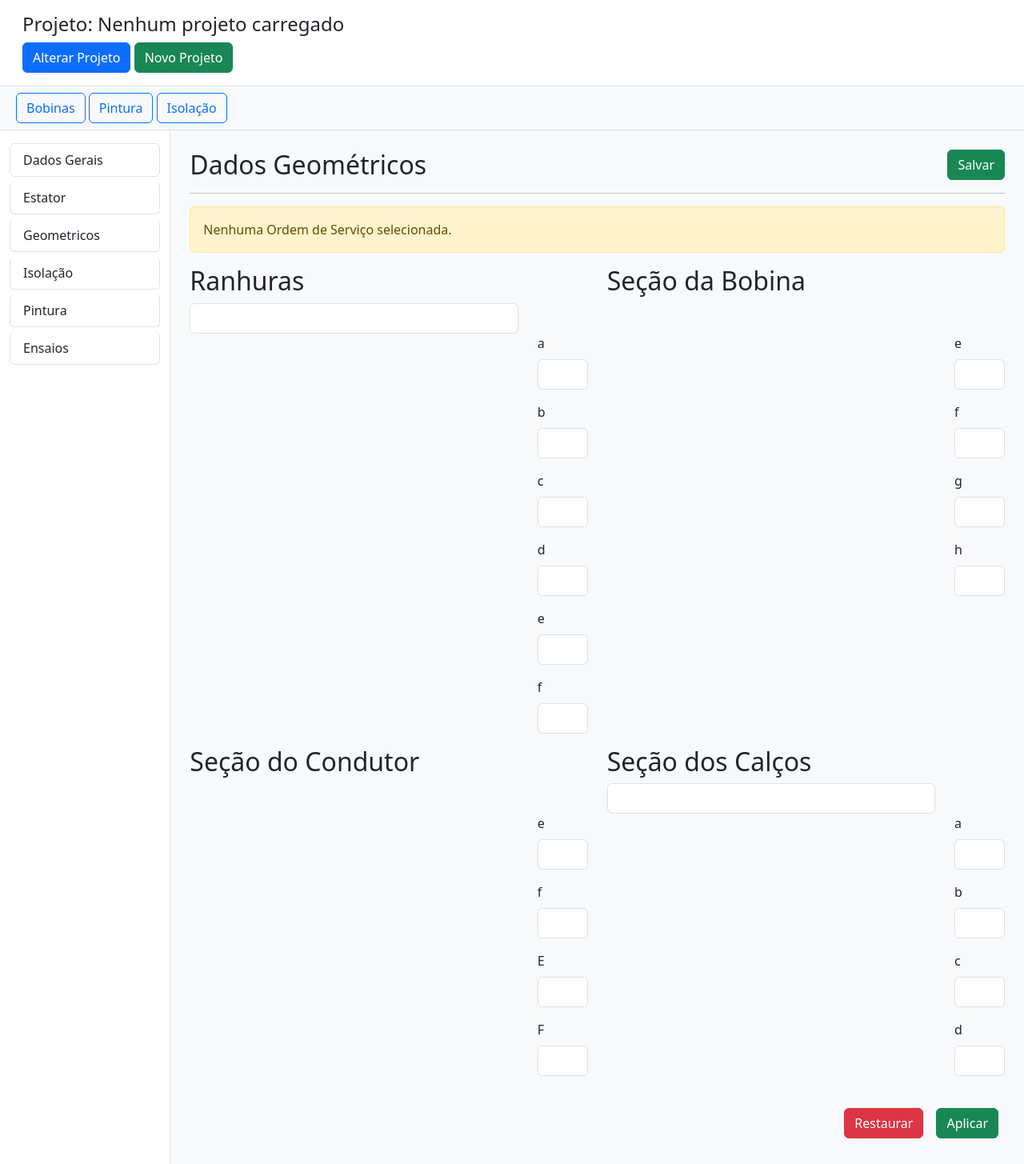
After one commit to marcelloneto/sistema_geradores, a Django app: page /geometricos/ in a window 1280 px wide. The commit adds this page. Shown: the whole page at 80% size. Run offline with Django 5.2, Linux system fonts and the light colour scheme; data comes from the database, SQL or seed files in the repository; both versions use the stored data as it was after the commit.

Commit message:
adição da pagina de geometricos, ainda falta fotos

```diff
--- a/operacao/forms.py
+++ b/operacao/forms.py
@@ -1,5 +1,5 @@
 from django import forms
-from cadastros.models import DadosEstator
+from cadastros.models import DadosEstator,DadosGeometricosMaquina
 
 
 class DadosEstatorForm(forms.ModelForm):
@@ -67,19 +67,120 @@ class DadosEstatorForm(forms.ModelForm):
         ]
 
     def obter_bobinado(self):
+
         return self.obter_grupo(self.BOBINADO)
 
     def obter_nucleo(self):
+
         return self.obter_grupo(self.NUCLEO)
 
-    def obter_dados_grupo(self, grupo):
-        return {
-            campo: self.cleaned_data.get(campo)
+
+class DadosGeometricosForm(forms.ModelForm):
+
+    RANHURA = [
+
+        "ranhura_a",
+        "ranhura_b",
+        "ranhura_c",
+        "ranhura_d",
+        "ranhura_e",
+        "ranhura_f",
+    ]
+
+    BOBINA = [
+        "bobina_e",
+        "bobina_f",
+        "bobina_g",
+        "bobina_h",
+    ]
+
+    CONDUTOR = [
+        "condutor_e",
+        "condutor_f",
+        "condutor_E_iso",
+        "condutor_F_iso",
+    ]
+
+    CALCO = [
+
+        "calco_a",
+        "calco_b",
+        "calco_c",
+        "calco_d",
+    ]
+
+    LABELS = {
+
+        # Ranhura
+        "ranhura_a": "a",
+        "ranhura_b": "b",
+        "ranhura_c": "c",
+        "ranhura_d": "d",
+        "ranhura_e": "e",
+        "ranhura_f": "f",
+
+        # Bobina
+        "bobina_e": "e",
+        "bobina_f": "f",
+        "bobina_g": "g",
+        "bobina_h": "h",
+
+        # Condutor
+        "condutor_e": "e",
+        "condutor_f": "f",
+        "condutor_E_iso": "E",
+        "condutor_F_iso": "F",
+
+        # Calço
+        "calco_a": "a",
+        "calco_b": "b",
+        "calco_c": "c",
+        "calco_d": "d",
+    }
+
+    class Meta:
+        model = DadosGeometricosMaquina
+        exclude = ["maquina"]
+
+    def __init__(self, *args, **kwargs):
+        super().__init__(*args, **kwargs)
+
+        for field in self.fields.values():
+            field.widget.attrs.update({
+                "class": "form-control"
+            })
+
+            if isinstance(field, forms.DecimalField):
+                field.widget.attrs.update({
+                    "step": "0.01"
+                })
+
+            elif isinstance(field, forms.IntegerField):
+                field.widget.attrs.update({
+                    "step": "1",
+                    "min": "0"
+                })
+
+        for campo, label in self.LABELS.items():
+
+            if campo in self.fields:
+                self.fields[campo].label = label
+
+    def obter_grupo(self, grupo):
+        return [
+            self[campo]
             for campo in grupo
-        }
+            if campo in self.fields
+        ]
 
-    def obter_dados_bobinado(self):
-        return self.obter_dados_grupo(self.BOBINADO)
+    def obter_ranhura(self):
+        return self.obter_grupo(self.RANHURA)
 
-    def obter_dados_nucleo(self):
-        return self.obter_dados_grupo(self.NUCLEO)
+    def obter_bobina(self):
+        return self.obter_grupo(self.BOBINA)
+
+    def obter_condutor(self):
+        return self.obter_grupo(self.CONDUTOR)
+
+    def obter_calco(self):
+        return self.obter_grupo(self.CALCO)
--- a/operacao/services/session_service.py
+++ b/operacao/services/session_service.py
@@ -1,3 +1,5 @@
+
+
 class SessionService:
     def __init__(self,secao):
         self.secao = secao
@@ -17,6 +19,7 @@ class SessionService:
 
 
     def limpar_estator_(self,request):
+
         request.session.pop(f"{self.secao}_temp", None)
         request.session.modified = True
 
@@ -42,6 +45,12 @@ class SessionService:
     @staticmethod
     def limpar_temp_se_trocar_os(request, os_numero,):
         os_anterior = request.session.get("os_anterior")
+        SECOES  = ["estator","geometricos","isolacao","pintura","ensaios"]
 
         if os_anterior and os_anterior != os_numero:
-            SessionService.limpar_temp_secao(request)
+            print(list(request.session.keys()))
+            for secao in SECOES:
+                print(secao)
+                if f"{secao}_temp" in request.session:
+                    print(request.session[f"{secao}_temp"])
+                    request.session.pop(f"{secao}_temp", None)
--- a/operacao/templates/operacao/base.html
+++ b/operacao/templates/operacao/base.html
@@ -83,8 +83,8 @@
                     Estator
                 </a>
 
-                <a href="#" class="list-group-item">
-                    Condutor
+                <a href="{% url 'operacao:geometricos' %}" class="list-group-item">
+                    Geometricos
                 </a>
 
                 <a href="#" class="list-group-item">
--- a/operacao/templates/operacao/estator.html
+++ b/operacao/templates/operacao/estator.html
@@ -4,7 +4,7 @@
 <div class="d-flex justify-content-between align-items-center mb-3">
     <h2 class="mb-0">Dados do Estator</h2>
 
-    <button class="btn btn-success" name="salvar_estator">Salvar</button>
+    <button type="submit" form="estator" class="btn btn-success" name="salvar">Salvar</button>
 
 </div>
 <hr>
@@ -29,7 +29,7 @@
 
 {% endif %}
 
-<form method="post">
+<form id="estator" method="post">
     {% csrf_token %}
 
     <h3>Bobinado</h3>
@@ -92,6 +92,6 @@
         </button>
     </div>
 </form>
-<pre>{{ estator_temp }}</pre>
+
 
 {% endblock %}
--- /dev/null
+++ b/operacao/templates/operacao/geometricos.html
@@ -0,0 +1,139 @@
+{% extends 'operacao/base.html' %}
+
+{% block content %}
+<div class="d-flex justify-content-between align-items-center mb-3">
+    <h2 class="mb-0">Dados Geométricos</h2>
+
+    <button type="submit" form="geometria" class="btn btn-success" name="salvar">Salvar</button>
+
+</div>
+<hr>
+
+{% if not ordem_selecionada %}
+
+    <div class="alert alert-warning">
+        Nenhuma Ordem de Serviço selecionada.
+    </div>
+
+{% elif not ordem_selecionada.maquina %}
+
+    <div class="alert alert-warning">
+        Esta OS não possui máquina vinculada.
+    </div>
+
+{% elif not dados_geometricos %}
+
+    <div class="alert alert-info">
+        Esta máquina ainda não possui dados de estator cadastrados.
+    </div>
+
+{% endif %}
+
+<form id="geometria" method="post">
+    {% csrf_token %}
+
+    <div class="row">
+
+    <div class="col-md-5">
+
+        <h2>Ranhuras</h2>
+
+        {{ form.tipo_ranhura }}
+
+    </div>
+    <div class="col-md-1"></div>
+    <div class="col-md-5"><h2>Seção da Bobina</h2></div>
+    <div class="col-md-1"></div>
+    <div class="col-md-5"></div>
+
+    <div class="col-md-1">
+        {% for field in campos_ranhura %}
+            <div class="mb-3">
+                <label class="form-label">
+                    {{ field.label }}
+                </label>
+
+                {{ field }}
+            </div>
+        {% endfor %}
+
+    </div>
+
+    <div class="col-md-5"></div>
+
+    <div class="col-md-1">
+
+        {% for field in campos_bobina %}
+            <div class="mb-3">
+                <label class="form-label">
+                    {{ field.label }}
+                </label>
+
+                {{ field }}
+            </div>
+        {% endfor %}
+
+    </div>
+
+    <div class="col-md-6"><h2>Seção do Condutor</h2></div>
+
+    <div class="col-md-5">
+        <h2>Seção dos Calços</h2>
+
+        {{ form.tipo_calco }}
+    </div>
+
+    <div class="col-md-1"></div>
+    <div class="col-md-5"></div>
+
+    <div class="col-md-1">
+
+        {% for field in campos_condutor %}
+            <div class="mb-3">
+                <label class="form-label">
+                    {{ field.label }}
+                </label>
+
+                {{ field }}
+            </div>
+        {% endfor %}
+
+    </div>
+
+    <div class="col-md-5"></div>
+
+    <div class="col-md-1">
+
+        {% for field in campos_calco %}
+            <div class="mb-3">
+                <label class="form-label">
+                    {{ field.label }}
+                </label>
+
+                {{ field }}
+            </div>
+        {% endfor %}
+
+    </div>
+
+    <div class="d-flex justify-content-end mt-3">
+        <button
+            type="submit"
+            name="restaurar"
+            class="btn btn-danger m-2">
+            Restaurar
+        </button>
+        <button
+            type="submit"
+            name="aplicar_estator"
+            class="btn btn-success m-2">
+            Aplicar
+        </button>
+    </div>
+
+</div>
+
+</form>
+
+
+{% endblock %}
--- a/operacao/urls.py
+++ b/operacao/urls.py
@@ -7,4 +7,5 @@ app_name = "operacao"
 urlpatterns = [
     path("", views.home, name="home"),
     path("estator/", views.EstatorView.estator, name="estator"),
+    path("geometricos/", views.GeometricosView.geometricos, name="geometricos"),
 ]
--- a/operacao/views.py
+++ b/operacao/views.py
@@ -6,7 +6,7 @@ from operacao.services.session_service import SessionService
 
 
 def home(request):
-    ordemservice = OrdemService('estator')
+    ordemservice = OrdemService('home')
 
     ordem_selecionada = ordemservice.obter_ordem_selecionada(
         request
@@ -22,41 +22,87 @@ def home(request):
 class EstatorView:
     @staticmethod
     def estator(request):
-        sessionservice = SessionService('estator')
-        ordemservice =  OrdemService('estator')
+        secao = 'estator'
+        sessionservice = SessionService(secao)
+        ordemservice =  OrdemService(secao)
         ordem_selecionada = ordemservice.obter_ordem_selecionada(
             request
         )
 
-        service = BaseService('estator')
+        baseservice = BaseService(secao)
 
         sessionservice.atualizar_os_anterior(request)
 
         ordens = ordemservice.listar_ordens()
 
-        dados_estator = service.obter_dados(
+        dados = baseservice.obter_dados(
             ordem_selecionada,
         )
 
         if request.method == "POST":
-            form = service.processar_post(
+            form = baseservice.processar_post(
                 request,
-                dados_estator
+                dados
             )
         else:
-            form = service.criar_form_get(
+            form = baseservice.criar_form_get(
                 request,
-                dados_estator
+                dados
             )
 
-        contexto_form = service.montar_contexto_form(
+        contexto_form = baseservice.montar_contexto_form(
             form
         )
 
         return render(request, "operacao/estator.html", {
             "ordens": ordens,
             "ordem_selecionada": ordem_selecionada,
-            "dados_estator": dados_estator,
+            "dados_estator": dados,
             "estatortemp": sessionservice.obter_temp_secao(request),
             **contexto_form,
         })
+
+class GeometricosView:
+    @staticmethod
+    def geometricos(request):
+        secao = 'geometricos'
+        sessionservice = SessionService(secao)
+        ordemservice =  OrdemService(secao)
+        ordem_selecionada = ordemservice.obter_ordem_selecionada(
+            request
+        )
+
+        baseservice = BaseService(secao)
+
+        sessionservice.atualizar_os_anterior(request)
+
+        ordens = ordemservice.listar_ordens()
+
+        dados = baseservice.obter_dados(
+            ordem_selecionada,
+        )
+
+        print(list(request.session.keys()))
+
+        if request.method == "POST":
+            form = baseservice.processar_post(
+                request,
+                dados
+            )
+        else:
+            form = baseservice.criar_form_get(
+                request,
+                dados
+            )
+
+        contexto_form = baseservice.montar_contexto_form(
+            form
+        )
+
+        return render(request, "operacao/geometricos.html", {
+            "ordens": ordens,
+            "ordem_selecionada": ordem_selecionada,
+            "dados_geometricos": dados,
+            "geometricostemp": sessionservice.obter_temp_secao(request),
+            **contexto_form,
+        })
```
Also changed, not shown: cadastros/models.py (+21 -18 lines), operacao/services/base_service.py (+51 -15 lines), db.sqlite3.
